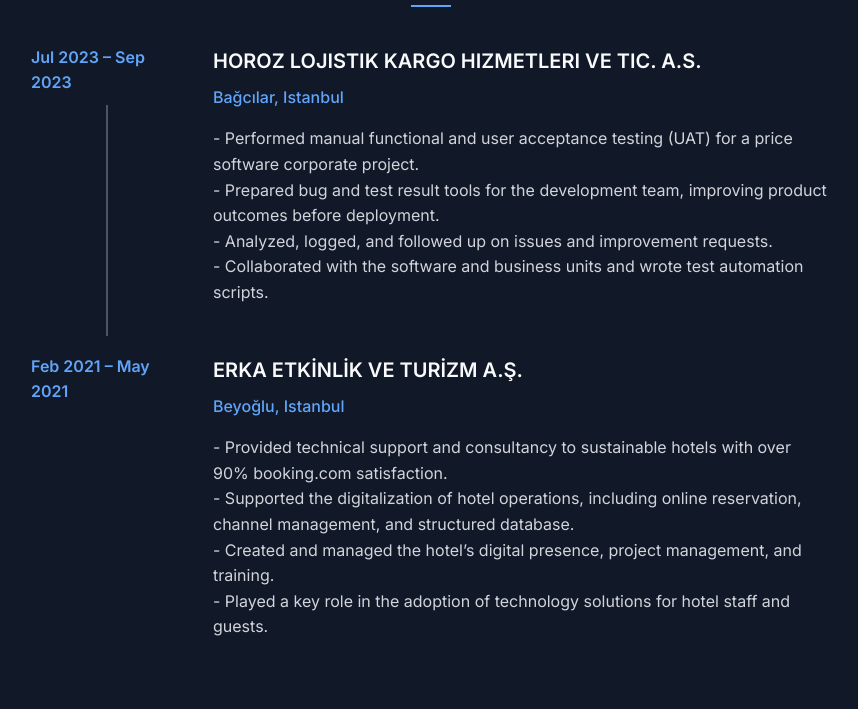
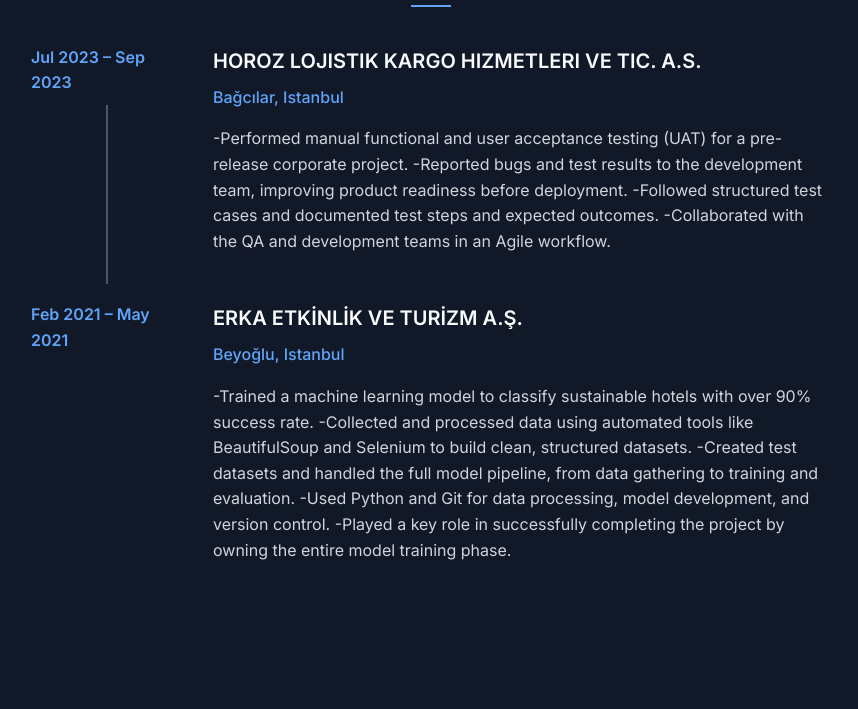
Before and after one commit to yusufcankurtulan/Portfolio-Web-Site, a plain HTML site: page index.html in a window 1280 px wide. Shown: the part 1688-2397 px from the top of the page, without its empty margins (209-1067 px from the left). Drawn offline with Linux system fonts and the light colour scheme; grey boxes are pictures that could not be loaded.

Commit message:
Update portfolio website

```diff
--- a/index.html
+++ b/index.html
@@ -3,7 +3,7 @@
 <head>
     <meta charset="UTF-8">
     <meta name="viewport" content="width=device-width, initial-scale=1.0">
-    <title>Yusucan kurtulan - Portfolio</title>
+    <title>Yusucan kurtulan - Personal Website</title>
     <link rel="stylesheet" href="styles.css">
     <link href="https://fonts.googleapis.com/css2?family=Inter:wght@300;400;500;600;700&display=swap" rel="stylesheet">
     <link rel="stylesheet" href="https://cdnjs.cloudflare.com/ajax/libs/font-awesome/6.4.0/css/all.min.css">
@@ -114,10 +114,10 @@
                         <h3>HOROZ LOJISTIK KARGO HIZMETLERI VE TIC. A.S.</h3>
                         <h4>Bağcılar, Istanbul</h4>
                         <p>
-                            - Performed manual functional and user acceptance testing (UAT) for a price software corporate project.<br>
-                            - Prepared bug and test result tools for the development team, improving product outcomes before deployment.<br>
-                            - Analyzed, logged, and followed up on issues and improvement requests.<br>
-                            - Collaborated with the software and business units and wrote test automation scripts.
+                            -Performed manual functional and user acceptance testing (UAT) for a pre-release corporate project.
+                            -Reported bugs and test results to the development team, improving product readiness before deployment.
+                            -Followed structured test cases and documented test steps and expected outcomes.
+                            -Collaborated with the QA and development teams in an Agile workflow.
                         </p>
                     </div>
                 </div>
@@ -127,10 +127,11 @@
                         <h3>ERKA ETKİNLİK VE TURİZM A.Ş.</h3>
                         <h4>Beyoğlu, Istanbul</h4>
                         <p>
-                            - Provided technical support and consultancy to sustainable hotels with over 90% booking.com satisfaction.<br>
-                            - Supported the digitalization of hotel operations, including online reservation, channel management, and structured database.<br>
-                            - Created and managed the hotel’s digital presence, project management, and training.<br>
-                            - Played a key role in the adoption of technology solutions for hotel staff and guests.
+                            -Trained a machine learning model to classify sustainable hotels with over 90% success rate.
+                            -Collected and processed data using automated tools like BeautifulSoup and Selenium to build clean, structured datasets.
+                            -Created test datasets and handled the full model pipeline, from data gathering to training and evaluation.
+                            -Used Python and Git for data processing, model development, and version control.
+                            -Played a key role in successfully completing the project by owning the entire model training phase.
                         </p>
                     </div>
                 </div>
```
